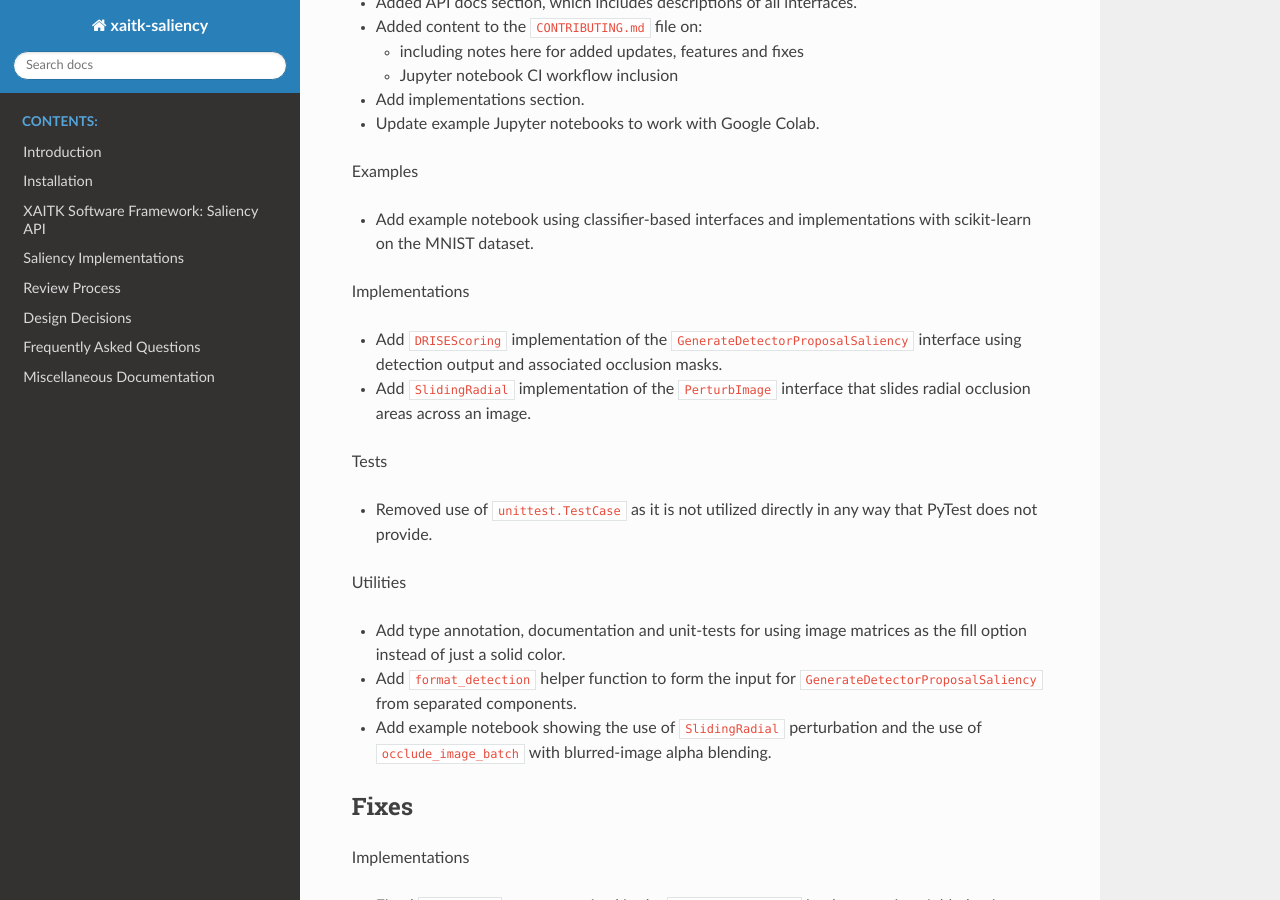
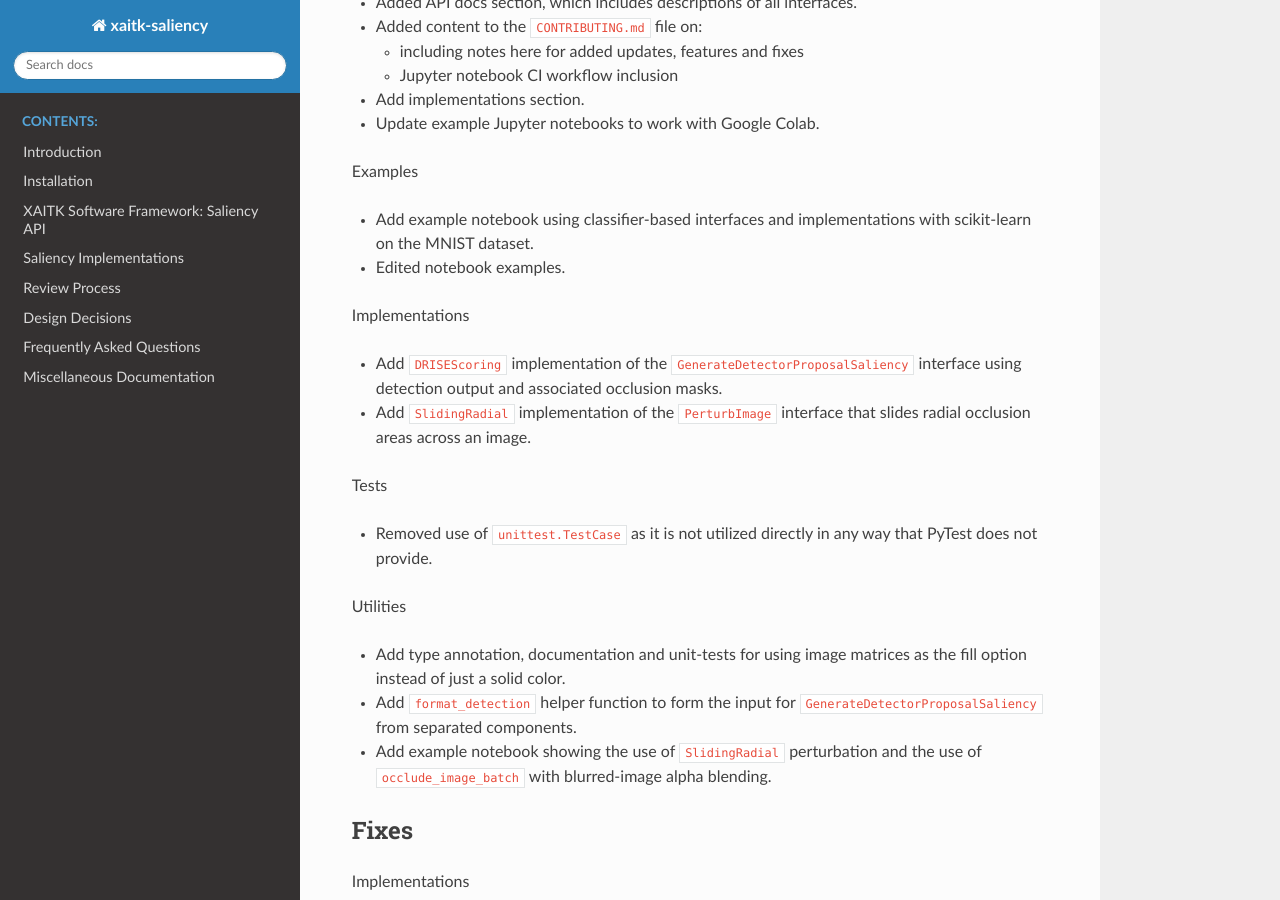
Before and after one commit to XAITK/xaitk-saliency, a Sphinx documentation site: the page built from docs/release_notes/pending_release.rst, in a window 1280 px wide and 900 px high, scrolled down 491 px. Built offline with Sphinx 7.4.7 and the Read the Docs theme 2.0.0, drawn with Linux system fonts in a browser that asks for light colours; pages that are not in the unit, such as notebooks, are missing from menus.

Commit message:
Edited notebook examples.

```diff
--- a/docs/release_notes/pending_release.rst
+++ b/docs/release_notes/pending_release.rst
@@ -38,6 +38,8 @@ Examples
 * Add example notebook using classifier-based interfaces and implementations
   with scikit-learn on the MNIST dataset.
 
+* Edited notebook examples.
+
 Implementations
 
 * Add ``DRISEScoring`` implementation of the ``GenerateDetectorProposalSaliency``
```
Also changed, not shown: 7 other files.
